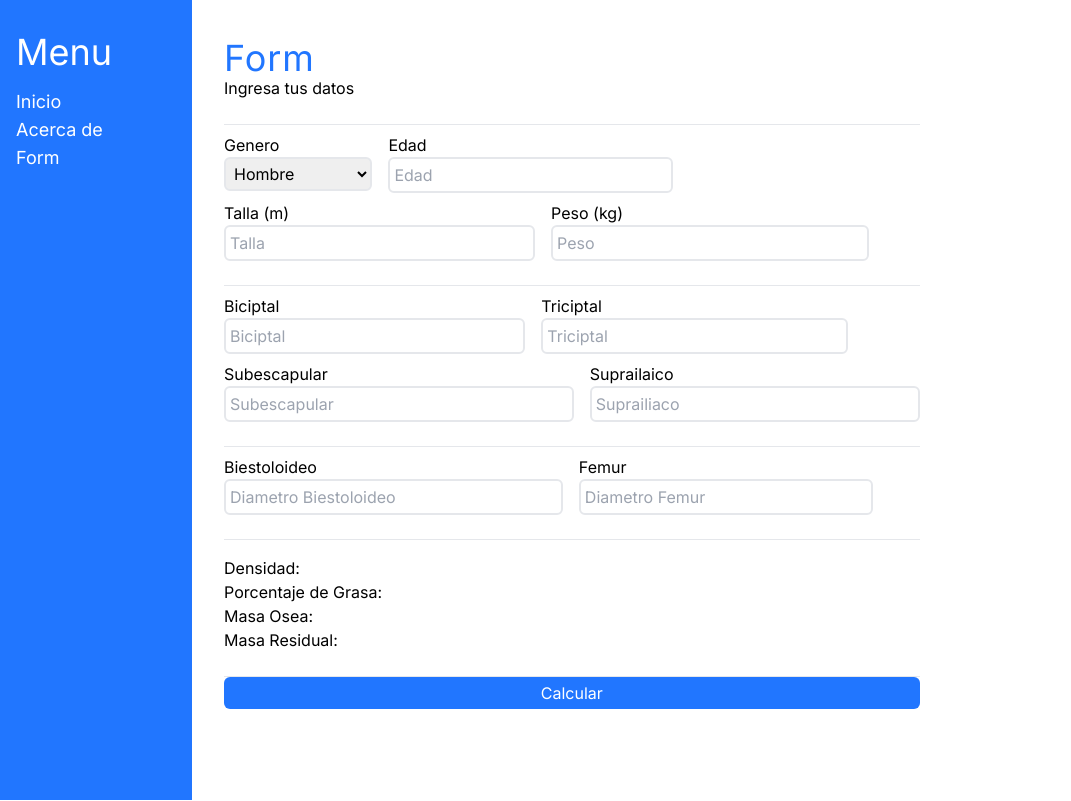
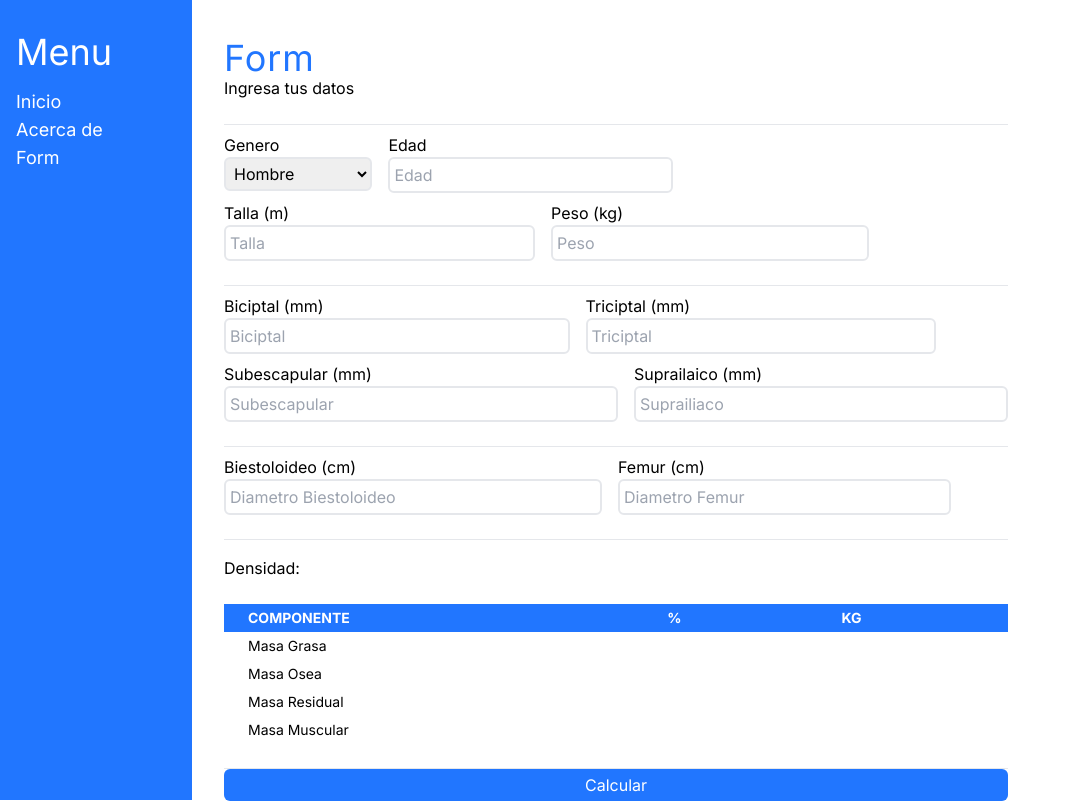
Before and after one commit to SeecoDev/dashboard_next, a Next.js app: page /form in a window 1280 px wide. Shown: the whole page, without its empty margins (0-1071 px from the left). Built offline with nearby package versions, Linux system fonts and the light colour scheme.

Commit message:
Se anadio la tabla

```diff
--- a/app/form/page.jsx
+++ b/app/form/page.jsx
@@ -1,5 +1,4 @@
-
-'use client'
+"use client";
 
 import React, { useState } from "react";
 
@@ -13,18 +12,21 @@ export default (Form) => {
   const [triciptal, setTriciptal] = useState("");
   const [subescapular, setSubescapular] = useState("");
   const [supralaico, setSupralaico] = useState("");
-
   const [densidad, setDensidad] = useState("");
   const [imc, setImc] = useState("");
   const [masaResidual, setMasaResidual] = useState("");
   const [masaOsea, setMasaOsea] = useState("");
-
   const [femur, setFemur] = useState("");
   const [biestoloideo, setBiestoloideo] = useState("");
+  const [porcentajeGrasaKg, setPorcentajeGrasaKg] = useState("");
+  const [masaOseaPorcentaje, setMasaOseaPorcentaje] = useState("");
+  const [masaResidualPorcentaje, setMasaResidualPorcentaje] = useState("");
+  const [masaMuscularPorcentaje, setMasaMuscularPorcentaje] = useState("");
+  const [masaMusuclarKg, setMasaMuscularKg] = useState("");
 
   const [error, setError] = useState(false);
 
-    const limpiar =() =>{
+  const limpiar = () => {
     setEdad("");
     setTalla("");
     setPeso("");
@@ -32,7 +34,7 @@ export default (Form) => {
     setTriciptal("");
     setSubescapular("");
     setSupralaico("");
-    }
+  };
 
   const manejadorSubmit = (e) => {
     e.preventDefault();
@@ -55,38 +57,63 @@ export default (Form) => {
     const altura = parseFloat(talla);
     const pesoNum = parseFloat(peso);
     const biciptalNum = parseFloat(biciptal);
-        const triciptalNum= parseFloat(triciptal);
-        const subescapularNum= parseFloat(subescapular);
+    const triciptalNum = parseFloat(triciptal);
+    const subescapularNum = parseFloat(subescapular);
     const supralaicoNum = parseFloat(supralaico);
-        const diametroFemur = parseFloat(femur);
-        const diametroBiestoloide = parseFloat(biestoloideo);
+    const diametroFemur = parseFloat(femur) / 100;
+    const diametroBiestoloide = parseFloat(biestoloideo) / 100;
 
     const densidadCalculada =
       genero === "1"
-            ? 1.1765 - 0.0744 * Math.log10(biciptalNum + triciptalNum + subescapularNum + supralaicoNum)
-            : 1.1567 - 0.0717 * Math.log10(biciptalNum + triciptalNum + subescapularNum + supralaicoNum)
+        ? 1.1765 -
+          0.0744 *
+            Math.log10(
+              biciptalNum + triciptalNum + subescapularNum + supralaicoNum
+            )
+        : 1.1567 -
+          0.0717 *
+            Math.log10(
+              biciptalNum + triciptalNum + subescapularNum + supralaicoNum
+            );
 
     const imcCalculado = 495 / densidadCalculada - 450;
-        const masaOseaCalculada = Math.pow(Math.pow(talla,2) * diametroBiestoloide * diametroFemur* 400,0.712) * 3.02
-        const masaResidual =
-            genero === "1"
-            ? (pesoNum * 24.1) / 100
-            : (pesoNum * 20.9) / 100
+    const masaOseaCalculada =
+      Math.pow(
+        Math.pow(talla, 2) * diametroBiestoloide * diametroFemur * 400,
+        0.712
+      ) * 3.02;
+    const masaResidual = genero === "1" ? pesoNum * 0.24 : pesoNum * 0.21;
 
     // Biestoloideo diametro
     // Femur diametro
     // ~ es elevado a (Estatura al cuadrado por Diametro Femur por Diametro Bies por 400 a la 0.712) por 3.02
     // Masa Osea = (Est~2 * DiaFem * DiaBies * 400)~0.712 * 3.02
     // Masa Residual = H -> 24% , M -> 21% pesoNum / (altura * altura); (del peso)
-        setMasaOsea(masaOseaCalculada);
-        setMasaResidual(masaResidual)
-        setDensidad(densidadCalculada);
-        setImc(imcCalculado);
+    setMasaOsea(masaOseaCalculada); // Masa Osea kg
+    setMasaResidual(masaResidual); //Masa Residual kg
+    setDensidad(densidadCalculada); //Densidad
+    setImc(imcCalculado); //Porcentaje Grasa %
+
+    const masaOseaPorcentajeCal = (masaOseaCalculada / peso) * 100;
+    setMasaOseaPorcentaje(masaOseaPorcentajeCal);
+    const masaResidualPorcentajeCal = (masaResidual / peso) * 100;
+    setMasaResidualPorcentaje(masaResidualPorcentajeCal);
+    const porcentajeGrasaKgCal = (imcCalculado / 100) * peso;
+    setPorcentajeGrasaKg(porcentajeGrasaKgCal);
+    const masaMuscularPorcentajeCal =
+      100 - masaOseaPorcentajeCal - imcCalculado - masaResidualPorcentajeCal;
+    setMasaMuscularPorcentaje(masaMuscularPorcentajeCal);
+    const masaMuscularKgCal =
+      peso - masaOseaCalculada - masaResidual - porcentajeGrasaKgCal;
+    setMasaMuscularKg(masaMuscularKgCal);
   };
 
-
-    return <div className="bg-white h-screen justify-start pl-8 pt-10">
-        <h1 className=" text-4xl tracking-wide leading-none text-[#2176FF]"> Form </h1>
+  return (
+    <div className="bg-white h-screen justify-start pl-8 pt-10">
+      <h1 className=" text-4xl tracking-wide leading-none text-[#2176FF]">
+        {" "}
+        Form{" "}
+      </h1>
       <div>
         <h2> Ingresa tus datos</h2>
         <br></br>
@@ -103,7 +130,8 @@ export default (Form) => {
               <select
                 className="border-2 p-1 w-full rounded-md"
                 placeholder="Genero"
-                    onChange={(e) => setGenero(e.target.value)}>
+                onChange={(e) => setGenero(e.target.value)}
+              >
                 <option value={1}>Hombre</option>
                 <option value={2}>Mujer</option>
               </select>
@@ -115,7 +143,8 @@ export default (Form) => {
                 type="number"
                 placeholder="Edad"
                 value={edad}
-                    onChange={(e) => setEdad(e.target.value)}/>
+                onChange={(e) => setEdad(e.target.value)}
+              />
             </div>
           </div>
           <div className="flex">
@@ -126,7 +155,8 @@ export default (Form) => {
                 type="text"
                 placeholder="Talla"
                 value={talla}
-                    onChange={(e) => setTalla(e.target.value)}/>
+                onChange={(e) => setTalla(e.target.value)}
+              />
             </div>
             <div className="mt-2 pl-4">
               <label>Peso (kg)</label>
@@ -135,80 +165,124 @@ export default (Form) => {
                 type="text"
                 placeholder="Peso"
                 value={peso}
-                    onChange={(e) => setPeso(e.target.value)}/>
+                onChange={(e) => setPeso(e.target.value)}
+              />
             </div>
           </div>
           <br></br>
           <hr></hr>
           <div className="flex">
             <div className="mt-2">
-                    <label>Biciptal</label>
+              <label>Biciptal (mm)</label>
               <input
                 className="border-2 p-1 w-full rounded-md"
                 type="text"
                 placeholder="Biciptal"
                 value={biciptal}
-                    onChange={(e) => setBiciptal(e.target.value)}/>
+                onChange={(e) => setBiciptal(e.target.value)}
+              />
             </div>
             <div className="mt-2 pl-4">
-                    <label>Triciptal</label>
+              <label>Triciptal (mm)</label>
               <input
                 className="border-2 p-1 w-full rounded-md"
                 type="text"
                 placeholder="Triciptal"
                 value={triciptal}
-                    onChange={(e) => setTriciptal(e.target.value)}/>
+                onChange={(e) => setTriciptal(e.target.value)}
+              />
             </div>
           </div>
           <div className="flex">
             <div className="mt-2">
-                    <label>Subescapular</label>
+              <label>Subescapular (mm)</label>
               <input
                 className="border-2 p-1 w-full rounded-md"
                 type="text"
                 placeholder="Subescapular"
                 value={subescapular}
-                    onChange={(e) => setSubescapular(e.target.value)}/>
+                onChange={(e) => setSubescapular(e.target.value)}
+              />
             </div>
             <div className="mt-2 pl-4">
-                    <label>Suprailaico</label>
+              <label>Suprailaico (mm)</label>
               <input
                 className="border-2 p-1 w-full rounded-md"
                 type="text"
                 placeholder="Suprailiaco"
                 value={supralaico}
-                    onChange={(e) => setSupralaico(e.target.value)}/>
+                onChange={(e) => setSupralaico(e.target.value)}
+              />
             </div>
           </div>
           <br></br>
           <hr></hr>
           <div className="flex">
             <div className="mt-2">
-                    <label>Biestoloideo</label>
+              <label>Biestoloideo (cm)</label>
               <input
                 className="border-2 p-1 w-full rounded-md"
                 type="text"
                 placeholder="Diametro Biestoloideo"
                 value={biestoloideo}
-                    onChange={(e) => setBiestoloideo(e.target.value)}/>
+                onChange={(e) => setBiestoloideo(e.target.value)}
+              />
             </div>
             <div className="mt-2 pl-4">
-                    <label>Femur</label>
+              <label>Femur (cm)</label>
               <input
                 className="border-2 p-1 w-full rounded-md"
                 type="text"
                 placeholder="Diametro Femur"
                 value={femur}
-                    onChange={(e) => setFemur(e.target.value)}/>
+                onChange={(e) => setFemur(e.target.value)}
+              />
             </div>
           </div>
           <br></br>
           <hr></hr>
           <div className="mt-4 mb-4">
             <p>Densidad: {densidad}</p>
-                    <p>Porcentaje de Grasa: {imc}</p>
-                    <p>Masa Osea: {masaOsea}</p>
-                    <p>Masa Residual: {masaResidual}</p>
+            <br></br>
+            <div>
+              <table className="w-full text-sm text-left">
+                <thead className=" text-white uppercase bg-[#2176FF]">
+                  <tr>
+                    <th scope="col" className="px-6 py-1">
+                      Componente
+                    </th>
+                    <th scope="col" className="px-6 py-1">
+                      %
+                    </th>
+                    <th scope="col" className="px-6 py-1">
+                      Kg
+                    </th>
+                  </tr>
+                </thead>
+                <tbody>
+                  <tr>
+                    <td className="px-6 py-1">Masa Grasa</td>
+                    <td className="px-6 py-1">{imc}</td>
+                    <td className="px-6 py-1">{porcentajeGrasaKg}</td>
+                  </tr>
+                  <tr>
+                    <td className="px-6 py-1">Masa Osea</td>
+                    <td className="px-6 py-1">{masaOseaPorcentaje}</td>
+                    <td className="px-6 py-1">{masaOsea}</td>
+                  </tr>
+                  <tr>
+                    <td className="px-6 py-1">Masa Residual</td>
+                    <td className="px-6 py-1">{masaResidualPorcentaje}</td>
+                    <td className="px-6 py-1">{masaResidual}</td>
+                  </tr>
+                  <tr>
+                    <td className="px-6 py-1">Masa Muscular</td>
+                    <td className="px-6 py-1">{masaMuscularPorcentaje}</td>
+                    <td className="px-6 py-1">{masaMusuclarKg}</td>
+                  </tr>
+                </tbody>
+              </table>
+            </div>
             <br></br>
             <hr></hr>
             <input
@@ -219,6 +293,6 @@ export default (Form) => {
           </div>
         </form>
       </div>
-        </div>;
-
+    </div>
+  );
 };
```
Lines whose indentation alone changed are shown as unchanged.
